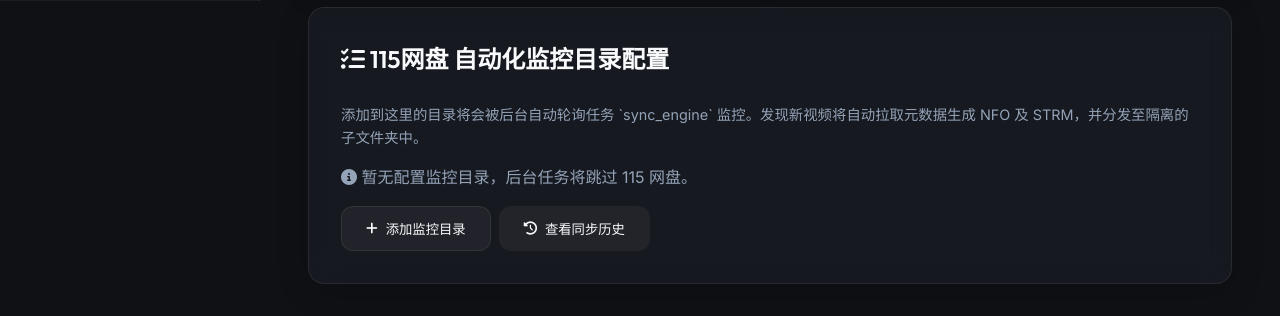
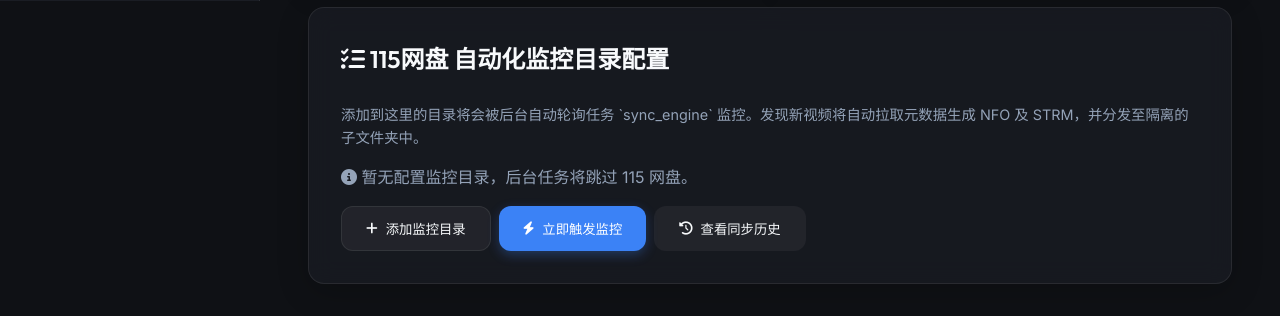
Before and after one commit to yous1r/python-strm, a FastAPI app: page /strm in a window 1280 px wide. Shown: the part 799-1115 px from the top of the page. Run offline with FastAPI, Linux system fonts and the light colour scheme.

Commit message:
feat: add immediate sync trigger endpoint and UI button

```diff
--- a/app/api/system.py
+++ b/app/api/system.py
@@ -46,6 +46,15 @@ async def test_notify(channel: str):
     except Exception as e:
         raise HTTPException(status_code=500, detail=str(e))
 
+@router.post("/sync/run")
+async def trigger_sync_now():
+    """立即在后台触发一次全量自动化同步任务"""
+    from app.core.sync.engine import sync_engine
+    import asyncio
+    # 放进后台任务执行，不阻塞当前的 API 请求
+    asyncio.create_task(sync_engine.run_sync_task())
+    return {"status": "success", "message": "全自动同步任务已在后台触发"}
+
 @router.get("/sync/history")
 async def fetch_sync_history():
     """获取最近的 50 条自动化同步流水"""
--- a/app/web/templates/strm.html
+++ b/app/web/templates/strm.html
@@ -126,6 +126,9 @@
     <div style="display: flex; gap: 0.5rem;">
         <button type="button" class="btn btn-secondary" onclick="openFolderPickerForSync()">
             <i class="fa-solid fa-plus"></i> 添加监控目录
+        </button>
+        <button type="button" class="btn btn-primary" onclick="triggerSyncNow()" style="background: var(--accent-primary);">
+            <i class="fa-solid fa-bolt"></i> 立即触发监控
         </button>
         <button type="button" class="btn btn-secondary" onclick="openSyncHistory()" style="background: rgba(255,255,255,0.05); border-color: transparent;">
             <i class="fa-solid fa-clock-rotate-left"></i> 查看同步历史
@@ -552,5 +555,20 @@ async function openSyncHistory() {
 function closeSyncHistory() {
     document.getElementById('syncHistoryModal').style.display = 'none';
 }
+
+async function triggerSyncNow() {
+    if(!confirm("确定要立即在后台唤醒引擎扫描所有监控目录吗？\n(这可能需要一些时间，完成后会通过推送通知您)")) return;
+
+    try {
+        const res = await fetch('/api/v1/system/sync/run', { method: 'POST' });
+        if(res.ok) {
+            alert('指令已下发！请留意您的手机通知或稍后在“同步历史”中查看战果。');
+        } else {
+            alert('触发失败，请检查网络。');
+        }
+    } catch(e) {
+        alert('触发异常: ' + e);
+    }
+}
 </script>
 {% endblock %}
```
